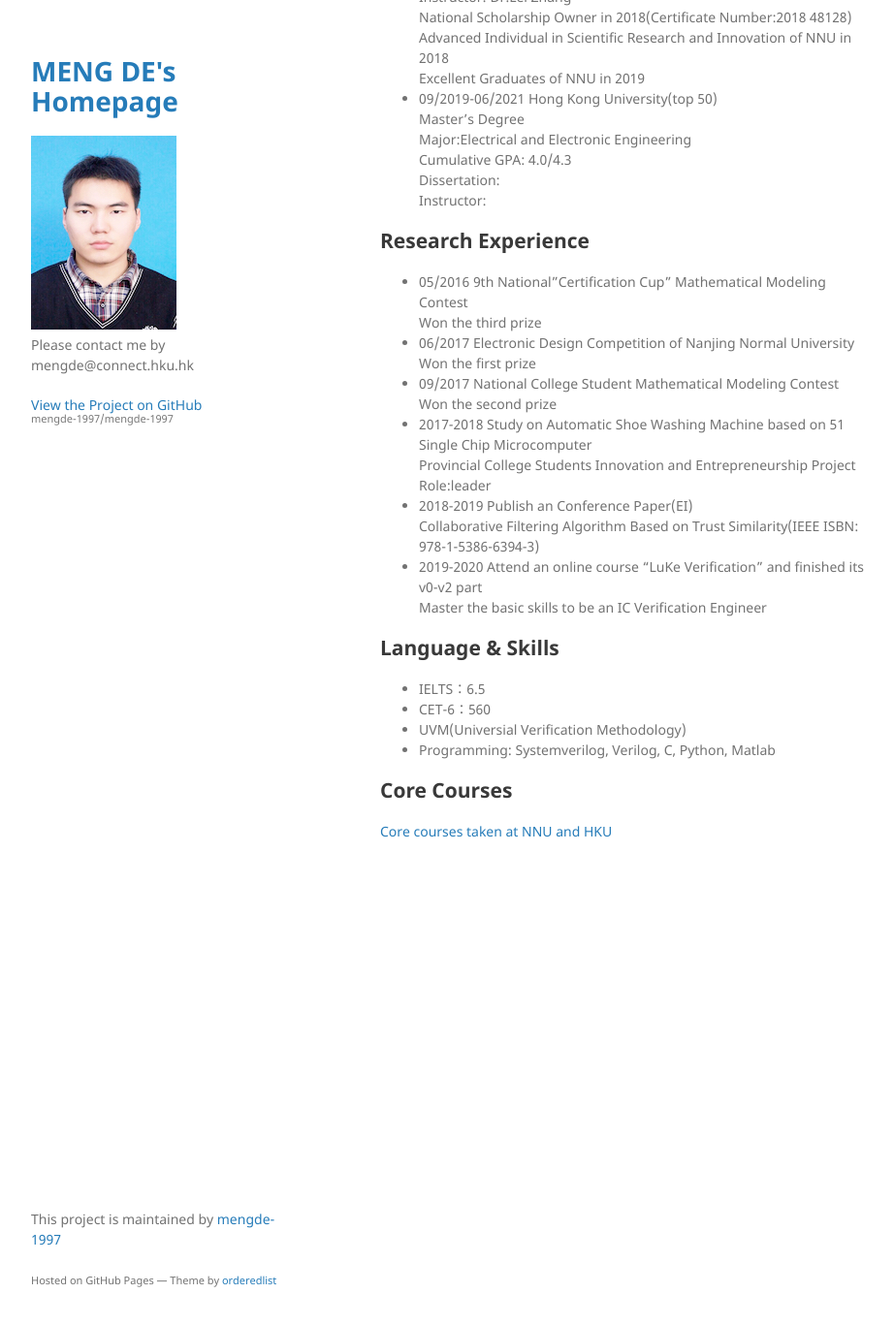
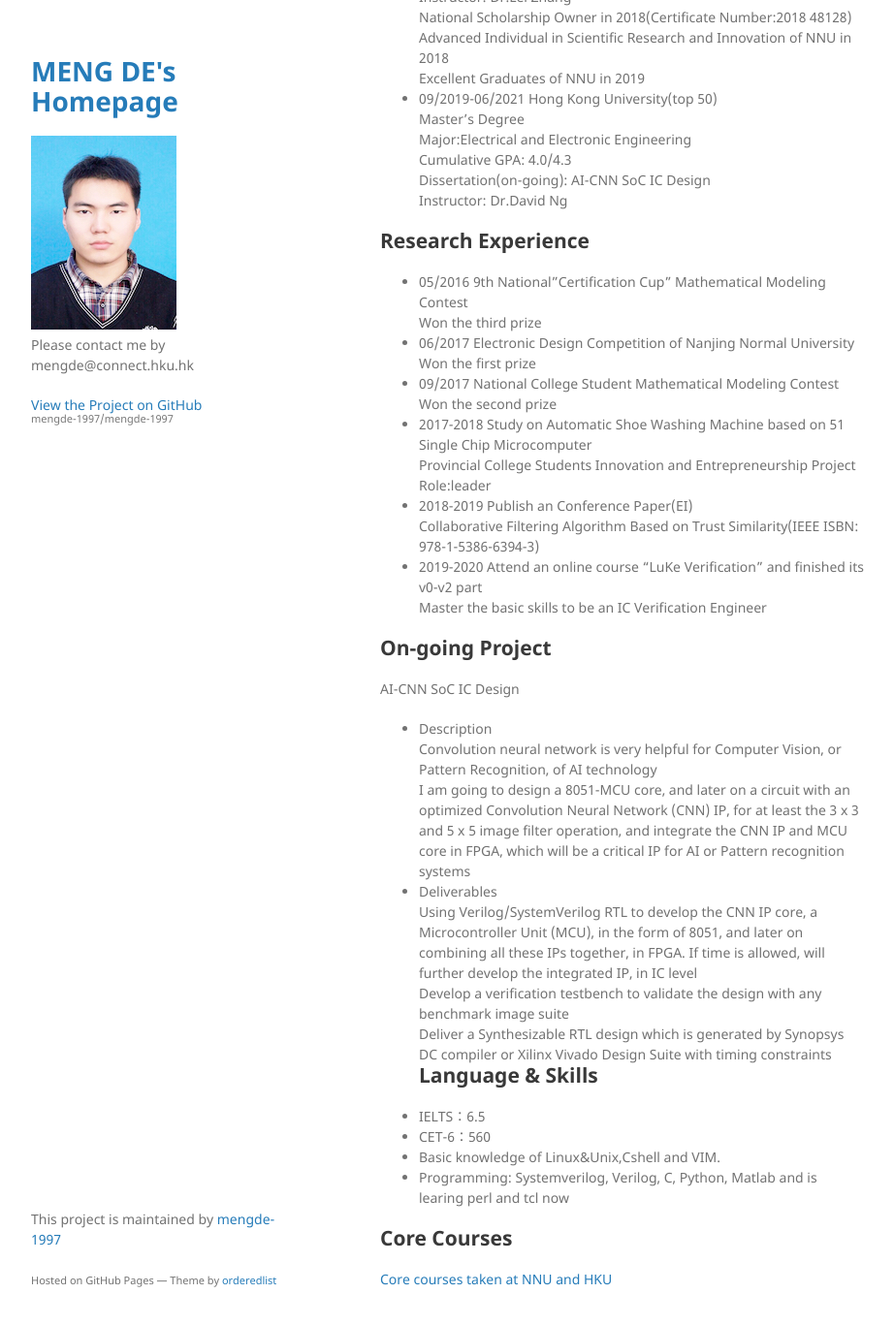
Before and after one commit to mengde-1997/mengde-1997, a Jekyll site: the page built from index.md, in a window 1280 px wide and 1400 px high, scrolled down 396 px. Shown: the top 1367 px of the window at 97% size, without its empty margins (178-1100 px from the left). Built offline with Jekyll 4.4.1, drawn with Linux system fonts in a browser that asks for light colours; our own code applies the rules of GitHub Pages for plain Markdown files.

Commit message:
Update index.md

```diff
--- a/index.md
+++ b/index.md
@@ -22,8 +22,8 @@ My research interests include analog&digital IC design,IC Verification, smart se
   Master's Degree<br />
   Major:Electrical and Electronic Engineering<br />
   Cumulative GPA: 4.0/4.3<br />
-  Dissertation:  <br />
-  Instructor:  <br />
+  Dissertation(on-going): AI-CNN SoC IC Design <br />
+  Instructor: Dr.David Ng   <br />
 
 ## Research Experience
 * 05/2016    9th National"Certification Cup" Mathematical Modeling Contest<br />
@@ -40,13 +40,20 @@ My research interests include analog&digital IC design,IC Verification, smart se
 * 2019-2020 Attend an online course "LuKe Verification" and finished its v0-v2 part<br />
   Master the basic skills to be an IC Verification Engineer<br />
 
-
+## On-going Project
+AI-CNN SoC IC Design<br />
+* Description<br />
+Convolution neural network is very helpful for Computer Vision, or Pattern Recognition, of AI technology<br />
+I am going to design a 8051-MCU core, and later on a circuit with an optimized Convolution Neural Network (CNN) IP, for at least the 3 x 3 and 5 x 5 image filter operation, and integrate the CNN IP and MCU core in FPGA, which will be a critical IP for AI or Pattern recognition systems<br />
+* Deliverables<br />
+Using Verilog/SystemVerilog RTL to develop the CNN IP core, a Microcontroller Unit (MCU), in the form of 8051, and later on combining all these IPs together, in FPGA. If time is allowed, will further develop the integrated IP, in IC level<br />
+Develop a verification testbench to validate the design with any benchmark image suite<br />
+Deliver a Synthesizable RTL design which is generated by Synopsys DC compiler or Xilinx Vivado Design Suite with timing constraints<br />
 ## Language & Skills
 * IELTS：6.5<br />
 * CET-6：560<br />
-* UVM(Universial Verification Methodology)<br />
-* Programming: Systemverilog, Verilog, C, Python, Matlab<br />
-
+* Basic knowledge of Linux&Unix,Cshell and VIM.
+* Programming: Systemverilog, Verilog, C, Python, Matlab and is learing perl and tcl now<br />
 
 ## Core Courses
 
```
